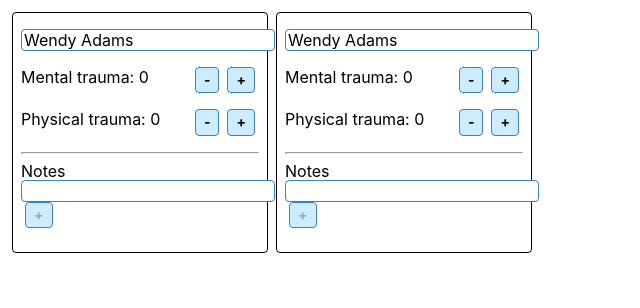
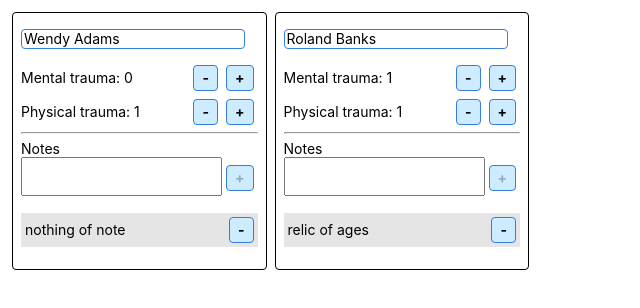
Before and after one commit to skinnybeans/arkham-log, an Angular app: page / in a window 1280 px wide. Shown: the top 308 px of the page, without its empty margins (0-640 px from the left). Built offline with nearby package versions, Linux system fonts and the light colour scheme.

Commit message:
added investigator list to hold the investigator panels

```diff
--- a/src/app/investigator-list/investigator-list.component.html
+++ b/src/app/investigator-list/investigator-list.component.html
@@ -1,4 +1,3 @@
 <div class="ma2 flex flex-wrap">
-  <app-investigator></app-investigator>
-  <app-investigator></app-investigator>
+  <app-investigator *ngFor="let investigator of investigators" [investigator]="investigator"></app-investigator>
 </div>
--- a/src/app/investigator-list/investigator-list.component.ts
+++ b/src/app/investigator-list/investigator-list.component.ts
@@ -11,7 +11,8 @@ export class InvestigatorListComponent implements OnInit {
 
   // TODO: pass this data to the investigator component
   investigators: Investigator[] = [
-    new Investigator('Wendy Adams', 0 , 1)
+    new Investigator('Wendy Adams', 0 , 1, ['nothing of note']),
+    new Investigator('Roland Banks', 1 , 1, ['relic of ages'])
   ];
   constructor() { }
 
--- a/src/app/investigator/investigator.component.html
+++ b/src/app/investigator/investigator.component.html
@@ -1,31 +1,39 @@
-<div class="sans-serif ba mw5 pa2 ma1 br2">
+<div class="sans-serif f6 ba mw5 pa2 ma1 br2">
   <div>
-    <input type="text" class="mv2 ba b--blue br2" [(ngModel)]="investigatorName" />
+    <input type="text" class="mv2 ba b--blue br2" [(ngModel)]="investigator.name" />
   </div>
-  <div class="pv2 cf">
-    <span class="v-mid">Mental trauma: {{ mentalTrauma }}</span>
-    <div class="di fr">
+  <div class="pv2 flex justify-between items-center">
+    <div>Mental trauma: {{ investigator.mentalTrauma }}</div>
+    <div>
         <button class="f6 link dim ba ph2 pv1 mh1 bg-lightest-blue b b--blue br2" (click)="updateMentalTrauma(-1)">-</button>
         <button class="f6 link dim ba ph2 pv1 mh1 bg-lightest-blue b b--blue br2" (click)="updateMentalTrauma(+1)">+</button>
     </div>
   </div>
-  <div class="pv2 cf">
-    <span class="v-mid">Physical trauma: {{ physicalTrauma }}</span>
-    <div class="di fr">
+  <div class="flex justify-between items-center">
+    <div>Physical trauma: {{ investigator.physicalTrauma }}</div>
+    <div>
         <button class="f6 link dim ba ph2 pv1 mh1 bg-lightest-blue b b--blue br2" (click)="updatePhysicalTrauma(-1)">-</button>
         <button class="f6 link dim ba ph2 pv1 mh1 bg-lightest-blue b b--blue br2" (click)="updatePhysicalTrauma(+1)">+</button>
     </div>
   </div>
   <hr/>
   <div>
-    Notes
-    <input type="text" class="ba b--blue br2" [(ngModel)]="newNote" />
-    <button class="f6 link dim ba ph2 pv1 mh1 bg-lightest-blue b b--blue br2" [disabled]="newNote === ''" (click)="addNote()">+</button>
+    <div>
+        Notes
+    </div>
+    <div class="flex items-center">
+      <div><textarea class="w-100" style="resize: none;" rows="2" [(ngModel)]="newNote"></textarea></div>
+      <div><button class="f6 link dim ba ph2 pv1 mh1 bg-lightest-blue b b--blue br2" [disabled]="newNote === ''" (click)="addNote()">+</button></div>
+    </div>
+    <!-- <input type="text" class="ba b--blue br2" [(ngModel)]="newNote" /> -->
   </div>
   <div>
     <ul class="list pl0">
-        <li *ngFor="let t of notes; let i = index; let even = even" class="v-mid">
-            <span [ngClass]="{ 'bg-black-10': even }" class="w-100 dib pv1 pl1">{{t}}<button class="f6 link dim ba ph2 pv1 fr mh1 b--blue" (click)="removeNote(i)">-</button></span>
+        <li *ngFor="let t of investigator.notes; let i = index; let even = even">
+          <div class="flex justify-between items-center pv1 pl1" [ngClass]="{ 'bg-black-10': even }">
+            <div>{{t}}</div>
+            <div><button class="f6 link dim ba ph2 pv1 mh1 bg-lightest-blue b b--blue br2" (click)="removeNote(i)">-</button></div>
+          </div>
         </li>
     </ul>
   </div>
--- a/src/app/investigator/investigator.component.ts
+++ b/src/app/investigator/investigator.component.ts
@@ -1,4 +1,5 @@
-import { Component, OnInit } from '@angular/core';
+import { Component, OnInit, Input } from '@angular/core';
+import { Investigator } from './investigator.model';
 
 @Component({
   selector: 'app-investigator',
@@ -7,10 +8,8 @@ import { Component, OnInit } from '@angular/core';
 })
 export class InvestigatorComponent implements OnInit {
 
-  investigatorName = 'Wendy Adams';
-  physicalTrauma = 0;
-  mentalTrauma = 0;
-  notes = [];
+  @Input() investigator: Investigator = new Investigator();
+
   newNote = '';
 
   constructor() { }
@@ -19,25 +18,25 @@ export class InvestigatorComponent implements OnInit {
   }
 
   updateMentalTrauma(modifier: number) {
-    this.mentalTrauma += modifier;
-    if (this.mentalTrauma < 0) {
-      this.mentalTrauma = 0;
+    this.investigator.mentalTrauma += modifier;
+    if (this.investigator.mentalTrauma < 0) {
+      this.investigator.mentalTrauma = 0;
     }
   }
 
   updatePhysicalTrauma(modifier: number) {
-    this.physicalTrauma += modifier;
-    if (this.physicalTrauma < 0) {
-      this.physicalTrauma = 0;
+    this.investigator.physicalTrauma += modifier;
+    if (this.investigator.physicalTrauma < 0) {
+      this.investigator.physicalTrauma = 0;
     }
   }
 
   removeNote(index: number) {
-    this.notes.splice(index, 1);
+    this.investigator.notes.splice(index, 1);
   }
 
   addNote() {
-    this.notes.push(this.newNote);
+    this.investigator.notes.push(this.newNote);
     this.newNote = '';
   }
 }
--- a/src/app/investigator/investigator.model.ts
+++ b/src/app/investigator/investigator.model.ts
@@ -4,7 +4,7 @@ export class Investigator {
     public physicalTrauma: number;
     public notes: string[];
 
-    constructor(name: string, mentalTrauma: number, physicalTrauma: number, notes: string[] = []) {
+    constructor(name: string = '', mentalTrauma: number = 0, physicalTrauma: number = 0, notes: string[] = []) {
         this.name = name;
         this.mentalTrauma = mentalTrauma;
         this.physicalTrauma = physicalTrauma;
```
Also changed, not shown: 1 other file (tests, documents, lock files or other folders).
